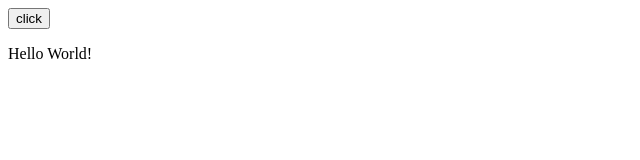
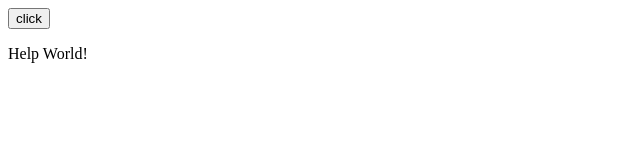
Before and after one commit to Jayanthasb/webApp, a plain HTML site: page index.html in a window 1280 px wide. Shown: the full height of the page, 0-640 px from the left. Drawn offline with Linux system fonts and the light colour scheme.

Commit message:
add help 2

```diff
--- a/index.html
+++ b/index.html
@@ -8,7 +8,7 @@
 </head>
 <body>
     <input id= btn type="button" value="click">
-    <p id="p2">Hello World!</p>
+    <p id="p2">Help World!</p>
     <script src="script.js"></script>
 </body>
 
```
